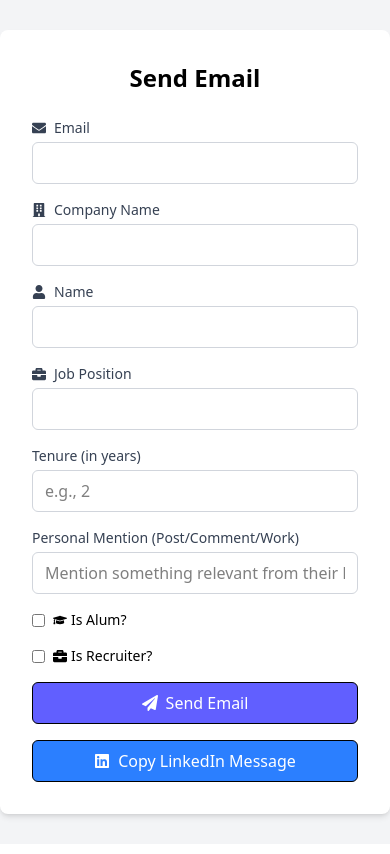
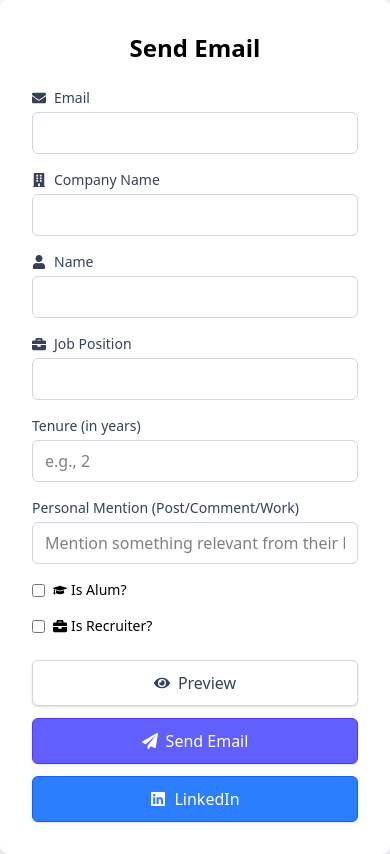
Before and after one commit to JeetDSharma/job_application_helper, a Next.js app: page / in a window 390 px wide. Built offline with nearby package versions, Linux system fonts and the light colour scheme.

Commit message:
added email preview modal with template generation and improved button layout with responsive design

```diff
--- a/app/page.tsx
+++ b/app/page.tsx
@@ -10,7 +10,13 @@
   FaGraduationCap,
   FaPaperPlane,
   FaLinkedin,
+  FaEye,
 } from "react-icons/fa";
+import PreviewModal from "@/components/PreviewModal";
+import { buildAlumTemplate } from "@/templates/alumTemplate";
+import { buildEmailTemplate } from "@/templates/emailTemplateNew";
+import { buildRecruiterTemplate } from "@/templates/recruiterTemplate";
+import { UNIVERSITY_NAME } from "@/lib/constants";
 
 export default function Home() {
   const [emailForm, setEmailForm] = useState({
@@ -25,6 +31,11 @@
   });
   const timerRef = useRef<NodeJS.Timeout | null>(null);
   const [isPending, setIsPending] = useState(false);
+  const [previewModal, setPreviewModal] = useState({
+    isOpen: false,
+    emailHtml: "",
+    emailSubject: "",
+  });
 
   const handleChange = (e: React.ChangeEvent<HTMLInputElement>) => {
     const { id, value, type, checked } = e.target;
@@ -99,6 +110,53 @@
     }, 6000);
   };
 
+  const generateEmailPreview = () => {
+    const {
+      name,
+      jobPosition,
+      company,
+      isAlum,
+      isRecruiter,
+      tenureYears,
+      personalMention,
+    } = emailForm;
+
+    let html_body = "";
+    let emailSubject = "";
+
+    if (isRecruiter) {
+      html_body = buildRecruiterTemplate({
+        name,
+        jobPosition,
+        company,
+      });
+      emailSubject = `${jobPosition} - Founding Engineer w/ 2 YOE | May 2026 Grad`;
+    } else if (isAlum) {
+      html_body = buildAlumTemplate({
+        name,
+        jobPosition,
+        company,
+        university: UNIVERSITY_NAME,
+      });
+      emailSubject = `Seeking to Learn From Your Journey to ${company}`;
+    } else {
+      html_body = buildEmailTemplate({
+        name,
+        jobPosition,
+        company,
+        tenureYears: tenureYears ? Number(tenureYears) : undefined,
+        personalMention: personalMention || undefined,
+      });
+      emailSubject = `Seeking to Learn From Your Journey to ${company}`;
+    }
+
+    setPreviewModal({
+      isOpen: true,
+      emailHtml: html_body,
+      emailSubject,
+    });
+  };
+
   const handleCopyLinkedInMessage = () => {
     const name = emailForm.name || "";
     const company = emailForm.company || "";
@@ -130,6 +188,13 @@
   return (
     <>
       <Toaster position="top-center" reverseOrder={false} />
+      <PreviewModal
+        isOpen={previewModal.isOpen}
+        onClose={() => setPreviewModal({ ...previewModal, isOpen: false })}
+        emailHtml={previewModal.emailHtml}
+        emailSubject={previewModal.emailSubject}
+        recipientEmail={emailForm.email}
+      />
       <div className="min-h-screen flex justify-center items-center bg-gray-100">
         <div className="bg-white p-8 shadow-md rounded-lg w-lg">
           <h1 className="text-2xl font-semibold text-center mb-6">
@@ -275,20 +340,28 @@
               </label>
             </div>
 
+            <div className="flex flex-col sm:flex-row gap-3 mt-2">
+              <button
+                type="button"
+                onClick={generateEmailPreview}
+                className="flex-1 flex items-center justify-center gap-2 border border-gray-300 rounded-md px-4 py-2.5 bg-white hover:bg-gray-50 text-gray-700 font-medium transition shadow-sm"
+              >
+                <FaEye /> Preview
+              </button>
               <button
                 type="submit"
-              className="flex items-center justify-center gap-2 border border-black rounded-md px-4 py-2 bg-indigo-500 hover:bg-indigo-600 text-white"
+                className="flex-1 flex items-center justify-center gap-2 border border-indigo-600 rounded-md px-4 py-2.5 bg-indigo-500 hover:bg-indigo-600 text-white font-medium transition shadow-sm"
               >
                 <FaPaperPlane /> Send Email
               </button>
               <button
                 type="button"
                 onClick={handleCopyLinkedInMessage}
-              className="flex items-center justify-center gap-2 border border-black rounded-md px-4 py-2 bg-blue-500 hover:bg-blue-600 text-white"
+                className="flex-1 flex items-center justify-center gap-2 border border-blue-600 rounded-md px-4 py-2.5 bg-blue-500 hover:bg-blue-600 text-white font-medium transition shadow-sm"
               >
-              <FaLinkedin />
-              Copy LinkedIn Message
+                <FaLinkedin /> LinkedIn
               </button>
+            </div>
           </form>
         </div>
       </div>
--- /dev/null
+++ b/components/PreviewModal.tsx
@@ -0,0 +1,68 @@
+import React from "react";
+import { FaTimes } from "react-icons/fa";
+
+type PreviewModalProps = {
+  isOpen: boolean;
+  onClose: () => void;
+  emailHtml: string;
+  emailSubject: string;
+  recipientEmail: string;
+};
+
+export default function PreviewModal({
+  isOpen,
+  onClose,
+  emailHtml,
+  emailSubject,
+  recipientEmail,
+}: PreviewModalProps) {
+  if (!isOpen) return null;
+
+  return (
+    <div className="fixed inset-0 z-50 flex items-center justify-center bg-black bg-opacity-50">
+      <div className="bg-white rounded-lg shadow-xl w-full max-w-3xl max-h-[90vh] flex flex-col">
+        {/* Header */}
+        <div className="flex items-center justify-between p-4 border-b border-gray-200">
+          <div className="flex-1">
+            <h2 className="text-xl font-semibold text-gray-800">
+              Email Preview
+            </h2>
+            <p className="text-sm text-gray-600 mt-1">
+              <span className="font-medium">To:</span> {recipientEmail}
+            </p>
+            <p className="text-sm text-gray-600">
+              <span className="font-medium">Subject:</span> {emailSubject}
+            </p>
+          </div>
+          <button
+            onClick={onClose}
+            className="p-2 hover:bg-gray-100 rounded-full transition"
+            aria-label="Close preview"
+          >
+            <FaTimes className="text-gray-600 text-xl" />
+          </button>
+        </div>
+
+        {/* Email Content */}
+        <div className="flex-1 overflow-y-auto p-6 bg-gray-50">
+          <div className="bg-white rounded-lg shadow-sm p-6">
+            <div
+              dangerouslySetInnerHTML={{ __html: emailHtml }}
+              className="email-preview-content"
+            />
+          </div>
+        </div>
+
+        {/* Footer */}
+        <div className="p-4 border-t border-gray-200 flex justify-end gap-3">
+          <button
+            onClick={onClose}
+            className="px-4 py-2 bg-gray-200 hover:bg-gray-300 rounded-md text-gray-700 font-medium transition"
+          >
+            Close
+          </button>
+        </div>
+      </div>
+    </div>
+  );
+}
```
Lines whose indentation alone changed are shown as unchanged.
